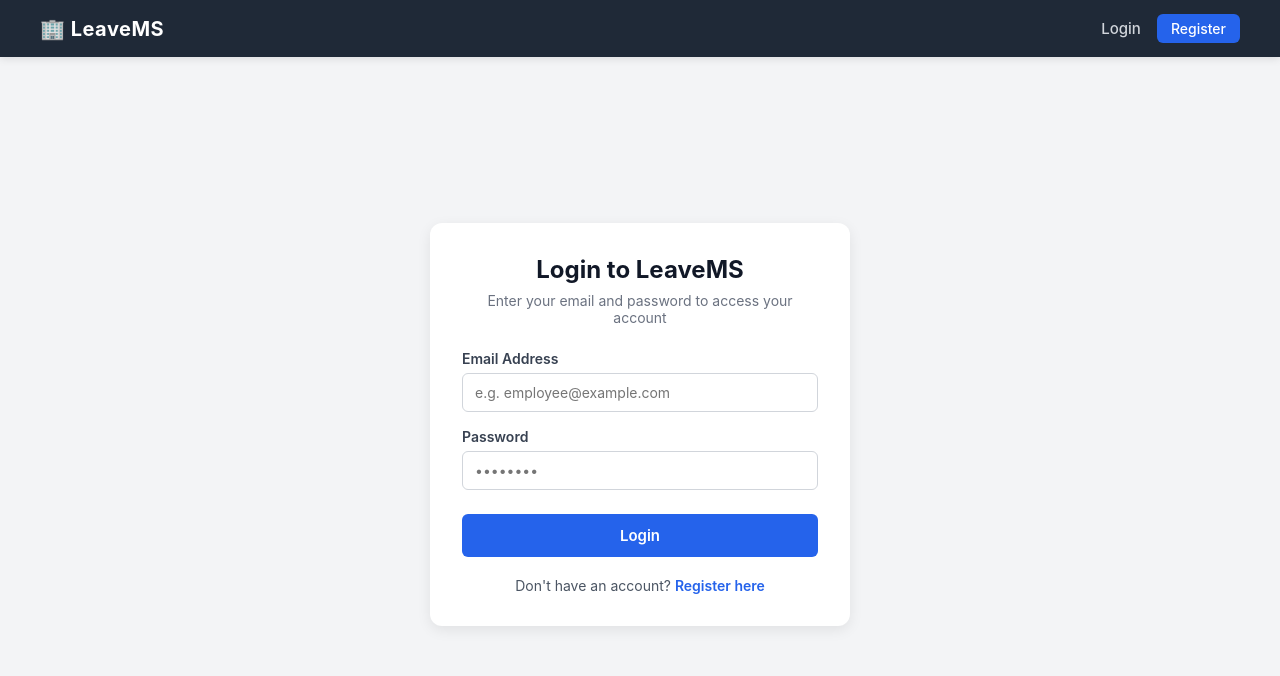
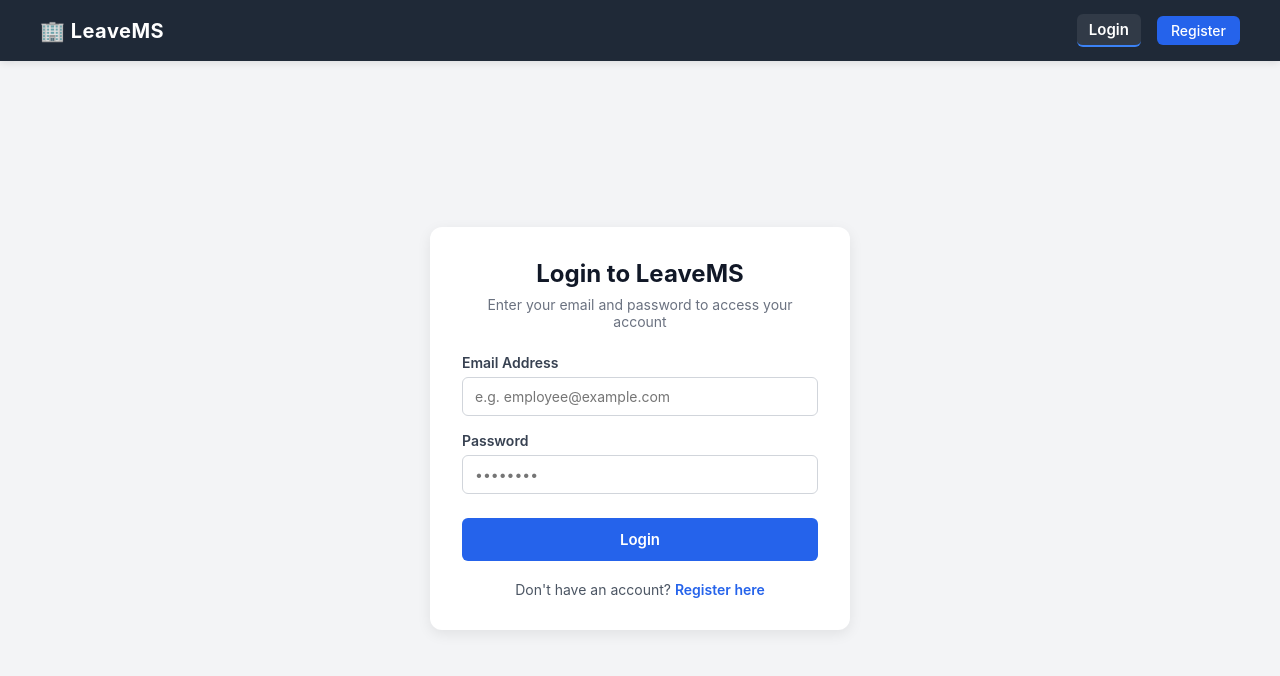
Before and after one commit to purnimaraj864-star/leave-management-system, a React app in the folder frontend/: page /login in a window 1280 px wide. Shown: the top 676 px of the page. Built offline with nearby package versions, Linux system fonts and the light colour scheme; no server answers; the HTML template or start-up script is replaced by a standard one.

Commit message:
fix: resolve issue #11 - Fix: Highlight active navigation link in Navbar (Closes #11)

```diff
--- a/frontend/src/components/Navbar.jsx
+++ b/frontend/src/components/Navbar.jsx
@@ -1,10 +1,20 @@
 import React from 'react';
-import { Link, useNavigate } from 'react-router-dom';
+import { Link, NavLink, useNavigate } from 'react-router-dom';
 import { getCurrentUser, logout } from '../services/authService';
 
 function Navbar() {
     const navigate = useNavigate();
     const user = getCurrentUser();
+
+    const getNavLinkStyle = ({ isActive }) => ({
+        ...styles.link,
+        color: isActive ? '#ffffff' : '#d1d5db',
+        fontWeight: isActive ? '600' : '500',
+        borderBottom: isActive ? '2px solid #3b82f6' : '2px solid transparent',
+        backgroundColor: isActive ? 'rgba(255, 255, 255, 0.08)' : 'transparent',
+        padding: '6px 12px',
+        borderRadius: '6px'
+    });
 
     const handleLogout = () => {
         logout();
@@ -22,17 +32,17 @@ function Navbar() {
                     {user ? (
                         <>
                             {user.role === 'admin' ? (
-                                <Link to="/admin" style={styles.link}>
+                                <NavLink to="/admin" style={getNavLinkStyle}>
                                     Admin Dashboard
-                                </Link>
+                                </NavLink>
                             ) : (
                                 <>
-                                    <Link to="/dashboard" style={styles.link}>
+                                    <NavLink to="/dashboard" style={getNavLinkStyle}>
                                         My Dashboard
-                                    </Link>
-                                    <Link to="/apply-leave" style={styles.link}>
+                                    </NavLink>
+                                    <NavLink to="/apply-leave" style={getNavLinkStyle}>
                                         Apply Leave
-                                    </Link>
+                                    </NavLink>
                                 </>
                             )}
 
@@ -46,9 +56,9 @@ function Navbar() {
                         </>
                     ) : (
                         <>
-                            <Link to="/login" style={styles.link}>
+                            <NavLink to="/login" style={getNavLinkStyle}>
                                 Login
-                            </Link>
+                            </NavLink>
                             <Link to="/register" style={styles.registerBtn}>
                                 Register
                             </Link>
```
Also changed, not shown: 2 other files (tests, documents, lock files or other folders).
